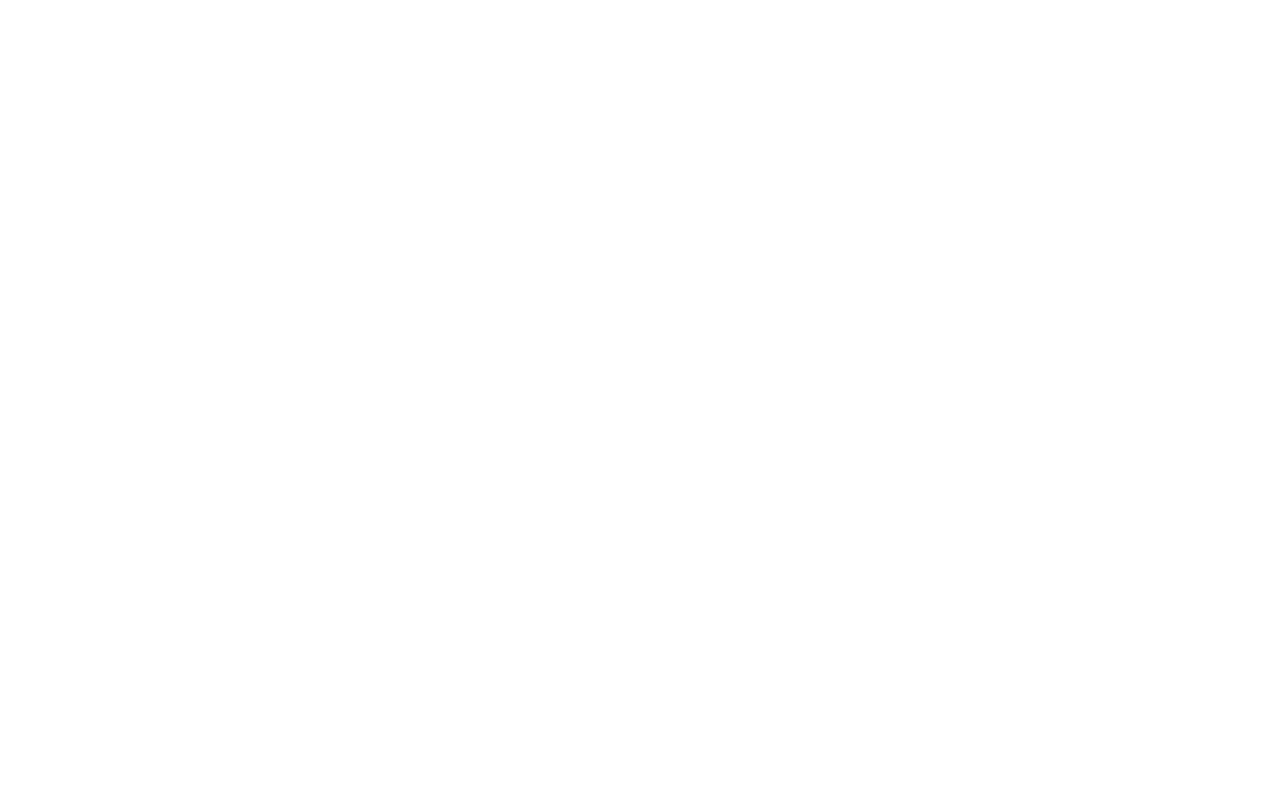
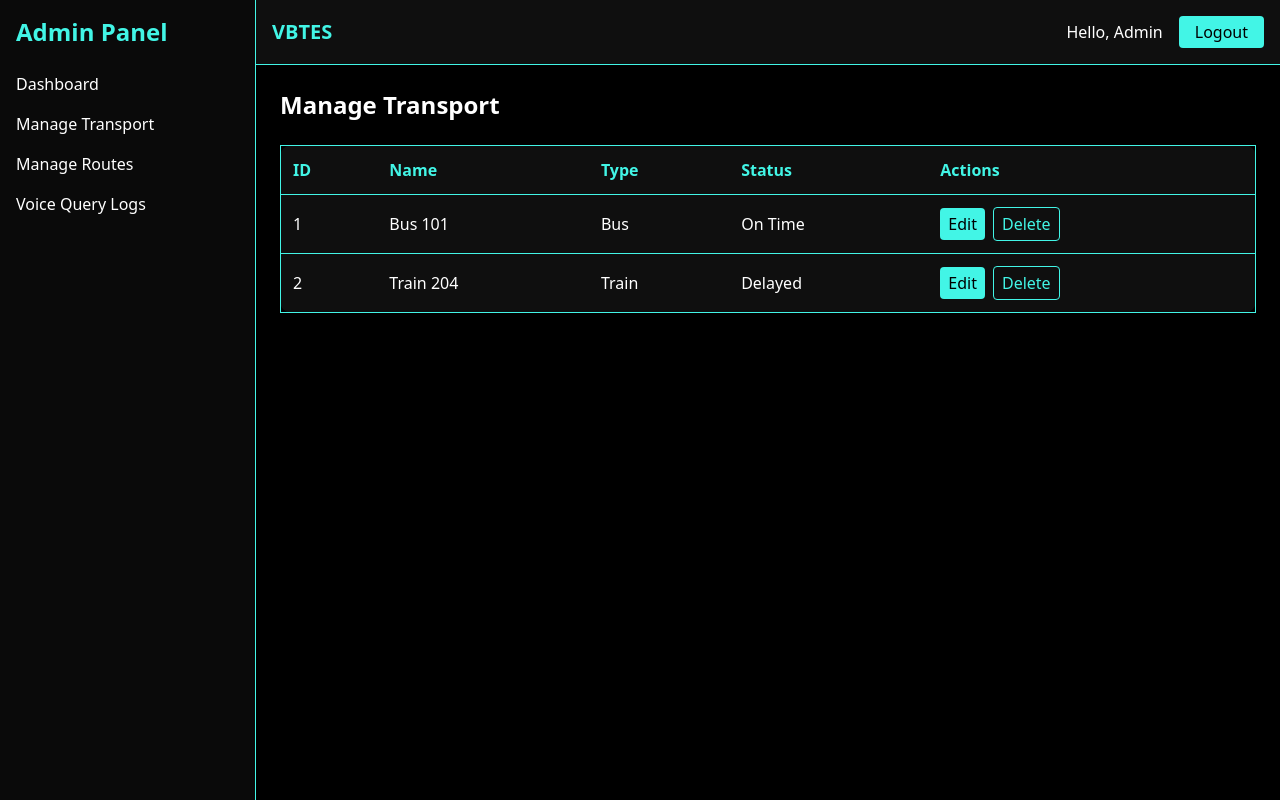
Before and after one commit to ShriyaRajeesh/VBTES, a React (Vite) app in the folder frontend/: page /admin/transport in a window 1280 px wide. Before the commit this address had no page. Built offline with nearby package versions, Linux system fonts and the light colour scheme.

Commit message:
basic admin pages also set up

```diff
--- a/frontend/src/App.jsx
+++ b/frontend/src/App.jsx
@@ -4,6 +4,13 @@
 import VoiceQuery from './client/voice-query/voice-query';
 import Dashboard from './client/DashBoard/dashboard';
 import TransportInfo from './client/transport-info/transport-info';
+import AdminLayout from './admin/AdminLayout';
+import AdminDashboard from './admin/Dashboard/AdminDashboard';
+import AdminNavbar from './admin/AdminNavBar';
+import ManageTransport from "./admin/transport/ManageTransport";
+import ManageRoutes from "./admin/routes/ManageRoutes";
+import VoiceLogs from "./admin/voice-query-logs/VoiceLogs";
+
 
 function App() {
   return (
@@ -15,6 +22,12 @@
           <Route path="voice-query" element={<VoiceQuery />} />
           <Route path="transport-info" element={<TransportInfo />} />
         </Route>
+        <Route path="/admin" element={<AdminLayout />}>
+          <Route index element={<AdminDashboard />} />
+          <Route path="transport" element={<ManageTransport />} />
+          <Route path="routes" element={<ManageRoutes />} />
+          <Route path="voice-logs" element={<VoiceLogs />} />
+        </Route>
       </Routes>
     </Router>
   );
--- /dev/null
+++ b/frontend/src/admin/AdminLayout.jsx
@@ -0,0 +1,36 @@
+// src/admin/AdminLayout.jsx
+import { Outlet, NavLink } from "react-router-dom";
+import AdminNavbar from "./AdminNavBar";
+
+export default function AdminLayout() {
+  return (
+    <div className="flex h-screen bg-black text-white">
+      {/* Sidebar */}
+      <aside className="w-64 bg-[#0a0a0a] border-r border-[#42f5e6] p-4">
+        <h2 className="text-2xl font-bold text-[#42f5e6] mb-6">Admin Panel</h2>
+        <nav className="flex flex-col gap-4">
+          <NavLink
+            to="/admin"
+            end
+            className={({ isActive }) =>
+              isActive ? "text-[#42f5e6] font-semibold" : "text-white"
+            }
+          >
+            Dashboard
+          </NavLink>
+          <NavLink to="/admin/transport">Manage Transport</NavLink>
+          <NavLink to="/admin/routes">Manage Routes</NavLink>
+          <NavLink to="/admin/voice-logs">Voice Query Logs</NavLink>
+        </nav>
+      </aside>
+
+      {/* Main Content */}
+      <div className="flex-1 flex flex-col">
+        <AdminNavbar />
+        <main className="flex-1 p-6 overflow-y-auto bg-black">
+          <Outlet />
+        </main>
+      </div>
+    </div>
+  );
+}
--- /dev/null
+++ b/frontend/src/admin/AdminNavBar.jsx
@@ -0,0 +1,14 @@
+// src/admin/AdminNavBar.jsx
+export default function AdminNavbar() {
+    return (
+      <header className="w-full bg-[#0f0f0f] border-b border-[#42f5e6] p-4 flex justify-between items-center">
+        <h1 className="text-xl font-bold text-[#42f5e6]">VBTES</h1>
+        <div className="flex items-center gap-4">
+          <span className="text-white">Hello, Admin</span>
+          <button className="bg-[#42f5e6] text-black px-4 py-1 rounded hover:opacity-90">
+            Logout
+          </button>
+        </div>
+      </header>
+    );
+  }
--- /dev/null
+++ b/frontend/src/admin/Dashboard/AdminDashboard.jsx
@@ -0,0 +1,25 @@
+// src/admin/Dashboard/AdminDashboard.jsx
+export default function AdminDashboard() {
+    const cards = [
+      { label: "Total Transports", value: 120 },
+      { label: "Voice Queries", value: 350 },
+      { label: "Delayed Transports", value: 14 },
+    ];
+
+    return (
+      <div>
+        <h2 className="text-2xl font-bold text-white mb-6">Overview</h2>
+        <div className="grid grid-cols-1 md:grid-cols-3 gap-6">
+          {cards.map((card) => (
+            <div
+              key={card.label}
+              className="bg-[#0f0f0f] border border-[#42f5e6] rounded-xl p-6 shadow-md"
+            >
+              <p className="text-[#42f5e6] text-lg">{card.label}</p>
+              <p className="text-3xl font-bold text-white mt-2">{card.value}</p>
+            </div>
+          ))}
+        </div>
+      </div>
+    );
+  }
--- /dev/null
+++ b/frontend/src/admin/routes/ManageRoutes.jsx
@@ -0,0 +1,44 @@
+// src/admin/routes/ManageRoutes.jsx
+export default function ManageRoutes() {
+    const routes = [
+      { id: 1, from: "City A", to: "City B", distance: "200 km" },
+      { id: 2, from: "City C", to: "City D", distance: "350 km" },
+    ];
+
+    return (
+      <div>
+        <h2 className="text-2xl font-bold text-white mb-6">Manage Routes</h2>
+        <div className="overflow-x-auto">
+          <table className="w-full bg-[#0f0f0f] border border-[#42f5e6] rounded-xl">
+            <thead>
+              <tr className="text-[#42f5e6] border-b border-[#42f5e6]">
+                <th className="p-3 text-left">ID</th>
+                <th className="p-3 text-left">From</th>
+                <th className="p-3 text-left">To</th>
+                <th className="p-3 text-left">Distance</th>
+                <th className="p-3 text-left">Actions</th>
+              </tr>
+            </thead>
+            <tbody>
+              {routes.map((r) => (
+                <tr key={r.id} className="text-white border-t border-[#42f5e6]">
+                  <td className="p-3">{r.id}</td>
+                  <td className="p-3">{r.from}</td>
+                  <td className="p-3">{r.to}</td>
+                  <td className="p-3">{r.distance}</td>
+                  <td className="p-3">
+                    <button className="bg-[#42f5e6] text-black px-2 py-1 rounded mr-2">
+                      Edit
+                    </button>
+                    <button className="border border-[#42f5e6] px-2 py-1 rounded text-[#42f5e6]">
+                      Delete
+                    </button>
+                  </td>
+                </tr>
+              ))}
+            </tbody>
+          </table>
+        </div>
+      </div>
+    );
+  }
--- /dev/null
+++ b/frontend/src/admin/transport/ManageTransport.jsx
@@ -0,0 +1,44 @@
+// src/admin/transport/ManageTransport.jsx
+export default function ManageTransport() {
+    const transports = [
+      { id: 1, name: "Bus 101", type: "Bus", status: "On Time" },
+      { id: 2, name: "Train 204", type: "Train", status: "Delayed" },
+    ];
+
+    return (
+      <div>
+        <h2 className="text-2xl font-bold text-white mb-6">Manage Transport</h2>
+        <div className="overflow-x-auto">
+          <table className="w-full bg-[#0f0f0f] border border-[#42f5e6] rounded-xl">
+            <thead>
+              <tr className="text-[#42f5e6] border-b border-[#42f5e6]">
+                <th className="p-3 text-left">ID</th>
+                <th className="p-3 text-left">Name</th>
+                <th className="p-3 text-left">Type</th>
+                <th className="p-3 text-left">Status</th>
+                <th className="p-3 text-left">Actions</th>
+              </tr>
+            </thead>
+            <tbody>
+              {transports.map((t) => (
+                <tr key={t.id} className="text-white border-t border-[#42f5e6]">
+                  <td className="p-3">{t.id}</td>
+                  <td className="p-3">{t.name}</td>
+                  <td className="p-3">{t.type}</td>
+                  <td className="p-3">{t.status}</td>
+                  <td className="p-3">
+                    <button className="bg-[#42f5e6] text-black px-2 py-1 rounded mr-2">
+                      Edit
+                    </button>
+                    <button className="border border-[#42f5e6] px-2 py-1 rounded text-[#42f5e6]">
+                      Delete
+                    </button>
+                  </td>
+                </tr>
+              ))}
+            </tbody>
+          </table>
+        </div>
+      </div>
+    );
+  }
--- /dev/null
+++ b/frontend/src/admin/voice-query-logs/VoiceLogs.jsx
@@ -0,0 +1,33 @@
+// src/admin/voice-query-logs/VoiceLogs.jsx
+export default function VoiceLogs() {
+    const logs = [
+      { id: 1, query: "Train from City A to City B", timestamp: "2025-04-12 10:00 AM" },
+      { id: 2, query: "Next bus to City C", timestamp: "2025-04-12 10:15 AM" },
+    ];
+
+    return (
+      <div>
+        <h2 className="text-2xl font-bold text-white mb-6">Voice Query Logs</h2>
+        <div className="overflow-x-auto">
+          <table className="w-full bg-[#0f0f0f] border border-[#42f5e6] rounded-xl">
+            <thead>
+              <tr className="text-[#42f5e6] border-b border-[#42f5e6]">
+                <th className="p-3 text-left">ID</th>
+                <th className="p-3 text-left">Query</th>
+                <th className="p-3 text-left">Timestamp</th>
+              </tr>
+            </thead>
+            <tbody>
+              {logs.map((log) => (
+                <tr key={log.id} className="text-white border-t border-[#42f5e6]">
+                  <td className="p-3">{log.id}</td>
+                  <td className="p-3">{log.query}</td>
+                  <td className="p-3">{log.timestamp}</td>
+                </tr>
+              ))}
+            </tbody>
+          </table>
+        </div>
+      </div>
+    );
+  }
```
